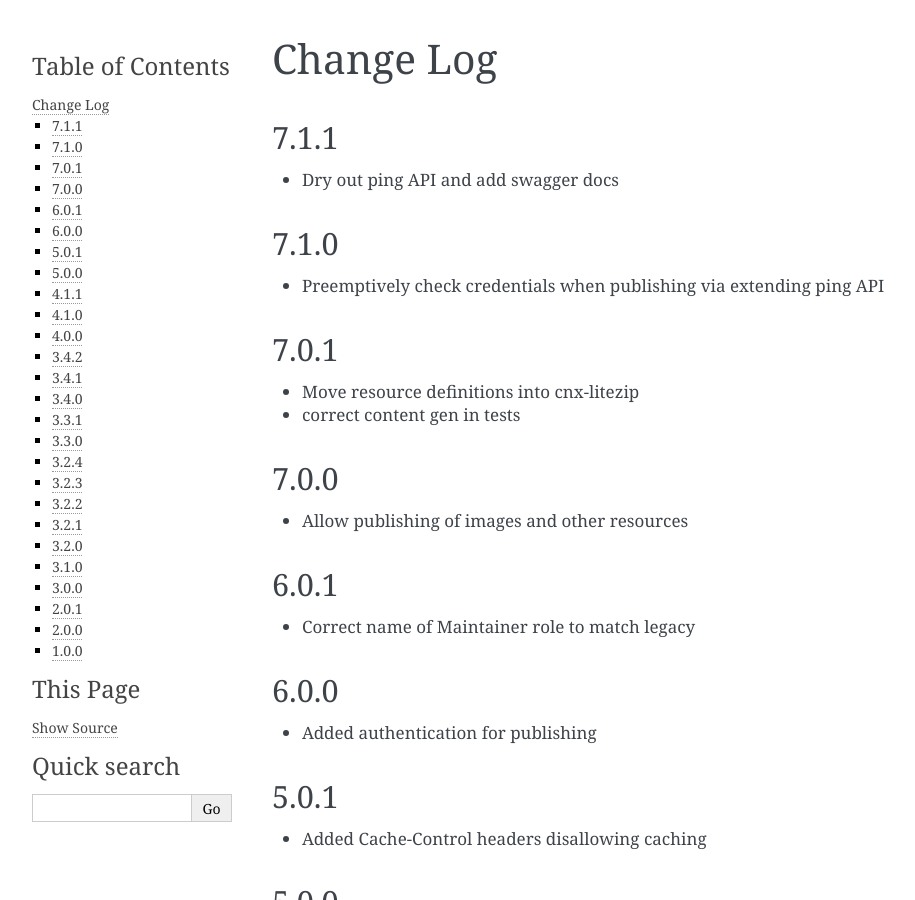
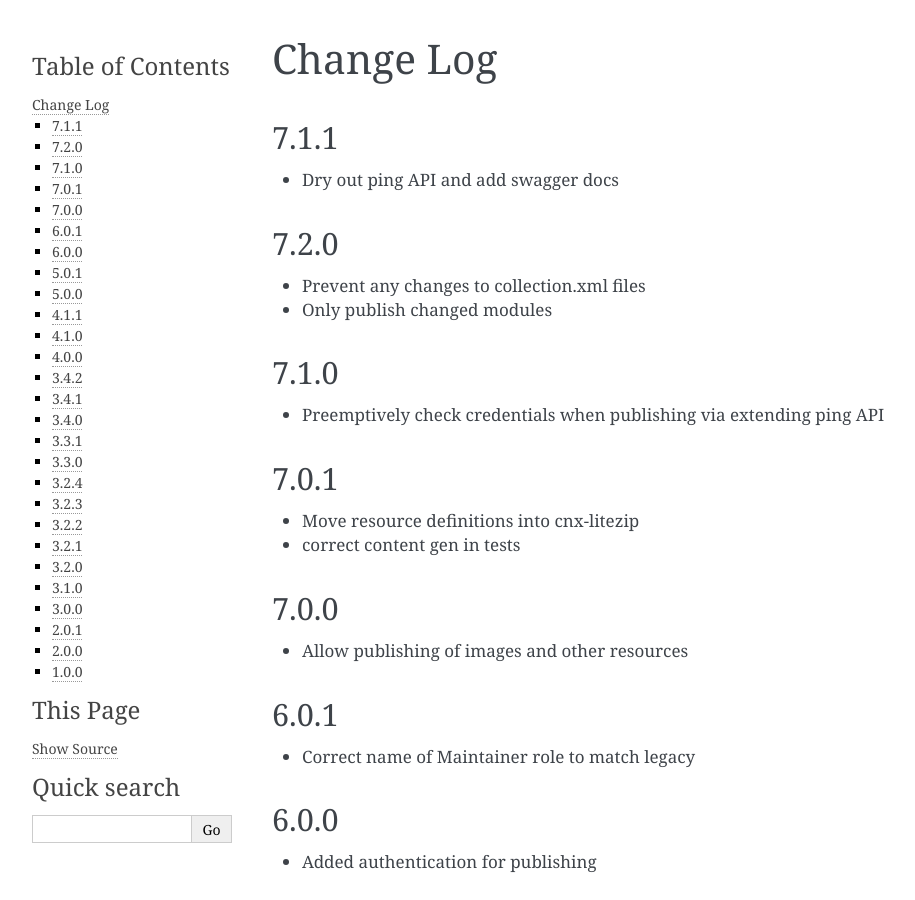
Before and after one commit to openstax/cnx-press, a Sphinx documentation site: the page built from docs/source/changes.rst, in a window 1280 px wide and 900 px high. Shown: the whole window, without its empty margins (148-1063 px from the left). Built offline with Sphinx 7.4.7, drawn with Linux system fonts in a browser that asks for light colours.

Commit message:
More temporary fixes and add changelog entry

```diff
--- a/docs/source/changes.rst
+++ b/docs/source/changes.rst
@@ -6,6 +6,11 @@ Change Log
 
 - Dry out ping API and add swagger docs
 
+
+7.2.0
+-----
+- Prevent any changes to collection.xml files
+- Only publish changed modules
 
 7.1.0
 -----
```
Also changed, not shown: 1 other file.
